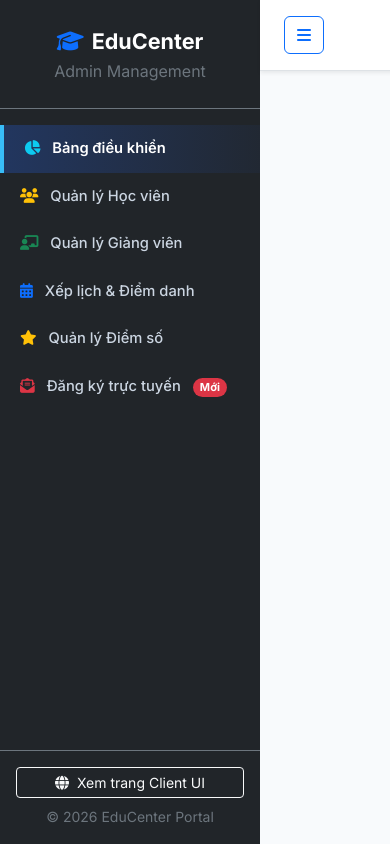
After one commit to NguyenAnhKhoa-ctrl/Language-Center-Websites, a PHP site: page /admin/includes/admin_header.php in a window 390 px wide. The commit adds this page. Run offline with PHP 8.4, Linux system fonts and the light colour scheme.

Commit message:
feat(admin-layout): build responsive admin sidebar, topbar navigation, and footer layout

```diff
--- /dev/null
+++ b/admin/includes/admin_header.php
@@ -0,0 +1,104 @@
+<?php
+/**
+ * EDUCENTER - HỆ THỐNG WEBSITE QUẢN LÝ TRUNG TÂM NGOẠI NGỮ & GIA SƯ
+ * File: admin/includes/admin_header.php
+ * Phụ trách (Tuần 1 - Lý Hạo Danh - 52400175):
+ * Header & Sidebar điều hướng dùng chung cho Phân hệ Quản trị (Admin Dashboard)
+ * Tuân thủ chuẩn Relative URLs để chạy linh hoạt trên mọi cổng/thư mục
+ */
+
+if (!isset($admin_title)) {
+    $admin_title = 'Quản Trị Hệ Thống - EduCenter';
+}
+if (!isset($active_menu)) {
+    $active_menu = 'dashboard';
+}
+?>
+<!DOCTYPE html>
+<html lang="vi">
+<head>
+    <meta charset="UTF-8">
+    <meta name="viewport" content="width=device-width, initial-scale=1.0">
+    <title><?php echo htmlspecialchars($admin_title); ?> | EduCenter Admin</title>
+    <!-- Google Fonts Inter -->
+    <link href="https://fonts.googleapis.com/css2?family=Inter:wght@400;500;600;700;800&display=swap" rel="stylesheet">
+    <!-- Bootstrap 5.3 CSS -->
+    <link href="https://cdn.jsdelivr.net/npm/bootstrap@5.3.3/dist/css/bootstrap.min.css" rel="stylesheet">
+    <!-- Font Awesome 6.4 -->
+    <link href="https://cdnjs.cloudflare.com/ajax/libs/font-awesome/6.4.2/css/all.min.css" rel="stylesheet">
+    <!-- Custom Style CSS (Relative Path) -->
+    <link href="../assets/css/style.css" rel="stylesheet">
+</head>
+<body class="bg-light">
+<div class="d-flex" id="wrapper">
+    <!-- SIDEBAR QUẢN TRỊ -->
+    <div class="bg-dark text-white shadow" id="sidebar-wrapper">
+        <div class="sidebar-heading text-center py-4 fs-4 fw-bold border-bottom border-secondary">
+            <i class="fa-solid fa-graduation-cap me-2 text-primary"></i>EduCenter
+            <div class="small text-secondary fw-normal fs-6">Admin Management</div>
+        </div>
+
+        <div class="list-group list-group-flush my-3">
+            <a href="index.php" class="list-group-item list-group-item-action bg-transparent text-white <?php echo ($active_menu === 'dashboard') ? 'active' : ''; ?>">
+                <i class="fa-solid fa-chart-pie me-2 text-info"></i> Bảng điều khiển
+            </a>
+            <a href="students.php" class="list-group-item list-group-item-action bg-transparent text-white <?php echo ($active_menu === 'students') ? 'active' : ''; ?>">
+                <i class="fa-solid fa-users me-2 text-warning"></i> Quản lý Học viên
+            </a>
+            <a href="teachers.php" class="list-group-item list-group-item-action bg-transparent text-white <?php echo ($active_menu === 'teachers') ? 'active' : ''; ?>">
+                <i class="fa-solid fa-chalkboard-user me-2 text-success"></i> Quản lý Giảng viên
+            </a>
+            <a href="schedule.php" class="list-group-item list-group-item-action bg-transparent text-white <?php echo ($active_menu === 'schedule') ? 'active' : ''; ?>">
+                <i class="fa-solid fa-calendar-days me-2 text-primary"></i> Xếp lịch &amp; Điểm danh
+            </a>
+            <a href="grades.php" class="list-group-item list-group-item-action bg-transparent text-white <?php echo ($active_menu === 'grades') ? 'active' : ''; ?>">
+                <i class="fa-solid fa-star me-2 text-warning"></i> Quản lý Điểm số
+            </a>
+            <a href="registrations.php" class="list-group-item list-group-item-action bg-transparent text-white <?php echo ($active_menu === 'registrations') ? 'active' : ''; ?>">
+                <i class="fa-solid fa-envelope-open-text me-2 text-danger"></i> Đăng ký trực tuyến
+                <span class="badge bg-danger rounded-pill ms-2">Mới</span>
+            </a>
+        </div>
+
+        <div class="mt-auto p-3 border-top border-secondary">
+            <a href="../index.php" class="btn btn-sm btn-outline-light w-100 mb-2">
+                <i class="fa-solid fa-globe me-1"></i> Xem trang Client UI
+            </a>
+            <small class="text-secondary d-block text-center">&copy; <?php echo date('Y'); ?> EduCenter Portal</small>
+        </div>
+    </div>
+
+    <!-- KHUNG NỘI DUNG CHÍNH (PAGE CONTENT WRAPPER) -->
+    <div id="page-content-wrapper" class="w-100">
+        <!-- THANH ĐIỀU HƯỚNG TRÊN CÙNG ADMIN (TOP NAVBAR) -->
+        <nav class="navbar navbar-expand-lg navbar-light bg-white border-bottom shadow-sm px-4 py-3">
+            <div class="container-fluid p-0">
+                <button class="btn btn-outline-primary" id="menu-toggle" type="button" aria-label="Thu phóng menu quản trị">
+                    <i class="fa-solid fa-bars"></i>
+                </button>
+
+                <div class="ms-auto d-flex align-items-center gap-3">
+                    <a href="../lookup.php" class="btn btn-sm btn-light border text-secondary d-none d-md-inline-block">
+                        <i class="fa-solid fa-magnifying-glass me-1"></i> Cổng tra cứu học viên
+                    </a>
+
+                    <div class="dropdown">
+                        <a href="#" class="d-flex align-items-center text-dark text-decoration-none dropdown-toggle" id="dropdownUser" data-bs-toggle="dropdown" aria-expanded="false">
+                            <img src="https://ui-avatars.com/api/?name=Admin+Manager&background=1E40AF&color=fff" alt="Admin" width="36" height="36" class="rounded-circle me-2">
+                            <div class="d-none d-sm-block text-start">
+                                <strong class="d-block small">Quản Trị Viên</strong>
+                                <span class="text-muted" style="font-size: 0.75rem;">admin@educenter.edu.vn</span>
+                            </div>
+                        </a>
+                        <ul class="dropdown-menu dropdown-menu-end shadow" aria-labelledby="dropdownUser">
+                            <li><a class="dropdown-item" href="index.php"><i class="fa-solid fa-gauge-high me-2"></i>Tổng quan hệ thống</a></li>
+                            <li><a class="dropdown-item" href="../index.php"><i class="fa-solid fa-house me-2"></i>Trang chủ Client</a></li>
+                            <li><hr class="dropdown-divider"></li>
+                            <li><a class="dropdown-item text-danger" href="../index.php"><i class="fa-solid fa-right-from-bracket me-2"></i>Đăng xuất</a></li>
+                        </ul>
+                    </div>
+                </div>
+            </div>
+        </nav>
+
+        <div class="container-fluid p-4">
--- a/assets/css/style.css
+++ b/assets/css/style.css
@@ -620,3 +620,78 @@ a {
         height: 260px;
     }
 }
+
+/* ============================================================================
+   7. ADMIN DASHBOARD LAYOUT & COMPONENTS
+   Phụ trách (Tuần 1 - Lý Hạo Danh - 52400175):
+   Sidebar Quản trị, Topbar Admin, Stat Cards & Responsive Toggle
+   ============================================================================ */
+#wrapper {
+    overflow-x: hidden;
+    min-height: 100vh;
+}
+
+#sidebar-wrapper {
+    min-height: 100vh;
+    width: 260px;
+    flex-shrink: 0;
+    background-color: #0b132b;
+    transition: margin 0.25s ease-out;
+    display: flex;
+    flex-direction: column;
+}
+
+#sidebar-wrapper .list-group-item {
+    border: none;
+    padding: 12px 20px;
+    font-size: 0.92rem;
+    font-weight: 500;
+    color: #cbd5e1 !important;
+    transition: all 0.2s ease;
+}
+
+#sidebar-wrapper .list-group-item:hover {
+    background-color: rgba(255, 255, 255, 0.06) !important;
+    color: #ffffff !important;
+}
+
+#sidebar-wrapper .list-group-item.active {
+    background: linear-gradient(90deg, rgba(37, 99, 235, 0.28) 0%, rgba(37, 99, 235, 0.05) 100%) !important;
+    color: #ffffff !important;
+    border-left: 4px solid #38bdf8;
+    font-weight: 600;
+}
+
+#page-content-wrapper {
+    min-width: 100vw;
+    background-color: #f8fafc;
+}
+
+#wrapper.toggled #sidebar-wrapper {
+    margin-left: -260px;
+}
+
+.admin-stat-icon {
+    width: 56px;
+    height: 56px;
+    display: flex;
+    align-items: center;
+    justify-content: center;
+    border-radius: 14px;
+    flex-shrink: 0;
+}
+
+@media (min-width: 768px) {
+    #sidebar-wrapper {
+        margin-left: 0;
+    }
+
+    #page-content-wrapper {
+        min-width: 0;
+        width: 100%;
+    }
+
+    #wrapper.toggled #sidebar-wrapper {
+        margin-left: -260px;
+    }
+}
```
Also changed, not shown: admin/includes/admin_footer.php (added, +28 -0 lines).
